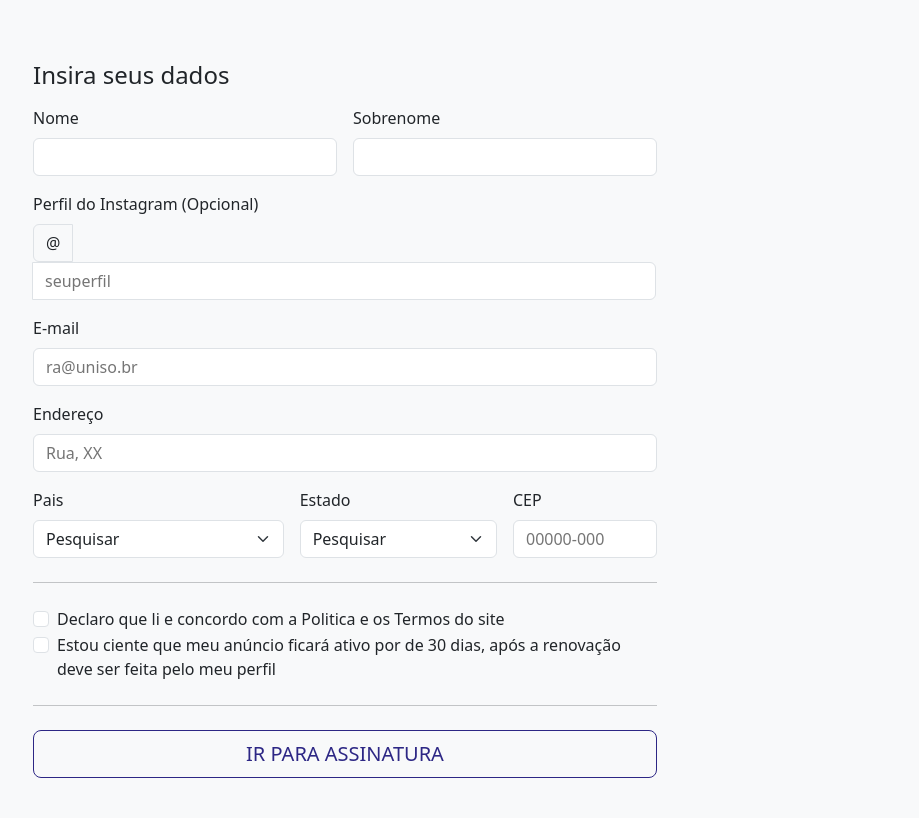
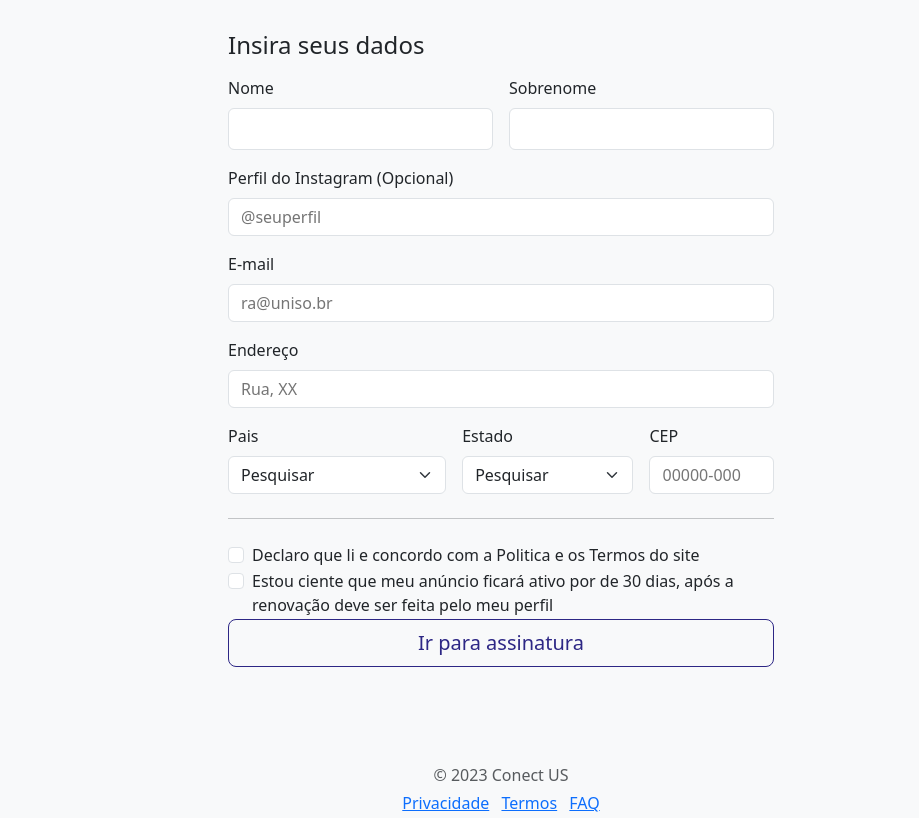
Before and after one commit to marilialloureiro/P.Integrador, a plain HTML site: page telaCadastro/telaCadastroFINAL.html in a window 1280 px wide. Shown: the part 467-1285 px from the top of the page, without its empty margins (139-1058 px from the left). Drawn offline with nearby package versions, Linux system fonts and the light colour scheme; a script that the page names is missing.

Commit message:
Centralizando itens da tela

```diff
--- a/telaCadastro/telaCadastroFINAL.html
+++ b/telaCadastro/telaCadastroFINAL.html
@@ -7,7 +7,7 @@
     <meta name="description" content="">
     <meta name="author" content="Mark Otto, Jacob Thornton, and Bootstrap contributors">
     <meta name="generator" content="Hugo 0.111.3">
-    <title>Connect Us</title>
+    <title>Conect Us</title>
     <link rel="stylesheet" href="https://cdnjs.cloudflare.com/ajax/libs/font-awesome/5.15.3/css/all.min.css" integrity="sha512-2q7XgKo2SZ95HjaDlSv+L7Vu1MQwNlV8W4+4lDGCU5/F5z5+9r5JrP5ZMwIfQfIef3n1KNUvC8Bm+Ib/9U6OKQ==" crossorigin="anonymous" referrerpolicy="no-referrer" />
 
     <link href="https://cdn.jsdelivr.net/npm/bootstrap@5.3.0-alpha3/dist/css/bootstrap.min.css" rel="stylesheet" integrity="sha384-KK94CHFLLe+nY2dmCWGMq91rCGa5gtU4mk92HdvYe+M/SXH301p5ILy+dN9+nJOZ" crossorigin="anonymous">
@@ -234,7 +234,7 @@
   <nav class="navbar navbar-expand-md fixed-top">
     <div class="container-fluid align-items-center">
       <a class="navbar-brand" href="#">
-        <img class="d-block mb-6" src="logoBranco.png" alt="" width="80" height="80">
+        <img class="d-block mb-6" src="logoBranco.png" alt="" width="100" height="50">
       </a>
     <div class="dropdown">
         <button class="btn btn-secondary dropdown-toggle" type="button" id="dropdownMenuButton" data-toggle="dropdown" aria-haspopup="true" aria-expanded="false">
@@ -297,18 +297,18 @@
 <div class="container">
   <main>
     <div class="py-5 text-center">
-      <img class="d-block mx-auto mb-4" src="logo.png" alt="" width="150 " height="150">
+      <img class="d-block mx-auto mb-4" src="logo.png" alt="" width="150" height="150">
       <h2>Faça seu cadastro!</h2>
       <p class="lead">Adquira já seu acesso para venda em nossa plataforma, por apenas R$5,00 ao mês</p>
     </div>
 
-      <div class="col-md-7 col-lg-8">
+    <div class="col-md-7 mx-auto">
       <h4 class="mb-3">Insira seus dados</h4>
       <form class="needs-validation" novalidate>
         <div class="row g-3">
           <div class="col-sm-6">
             <label for="firstName" class="form-label">Nome</label>
-              <input type="text" class="form-control-2" id="firstName" placeholder="" value="" required>
+            <input type="text" class="form-control-lg form-control-2" id="firstName" placeholder="" value="" required>
             <div class="invalid-feedback">
               Valid first name is required.
             </div>
@@ -316,7 +316,7 @@
 
           <div class="col-sm-6">
             <label for="lastName" class="form-label">Sobrenome</label>
-              <input type="text" class="form-control-2" id="lastName" placeholder="" value="" required>
+            <input type="text" class="form-control-lg form-control-2" id="lastName" placeholder="" value="" required>
             <div class="invalid-feedback">
               Valid last name is required.
             </div>
@@ -325,15 +325,15 @@
             <div class="col-12">
               <label for="username" class="form-label">Perfil do Instagram (Opcional)</label>
               <div class="input-group has-validation">
-                <span class="input-group-text">@</span>
-                <input type="text" class="form-control-2" id="username" placeholder="seuperfil" required>
+                <input type="text" class="form-control-2" id="username" placeholder="@seuperfil"  required>
+
                 <div class="invalid-feedback">
                   Your username is required.
                 </div>
               </div>
             </div>
 
-            <div class="col-12">
+            <div class="col-14">
               <label for="email" class="form-label">E-mail <span class="text-body-secondary"></span></label>
               <input type="email" class="form-control-2" id="email" placeholder="ra@uniso.br">
               <div class="invalid-feedback">
@@ -398,63 +398,8 @@
             <label class="form-check-label" for="save-info">Estou ciente que meu anúncio ficará ativo por de 30 dias, após a renovação deve ser feita pelo meu perfil</label>
           </div>
 
-          <hr class="my-4">
 
-          <!--<h4 class="mb-3">Assinatura</h4>
-
-          <div class="my-3">
-            <div class="form-check">
-              <input id="credit" name="paymentMethod" type="radio" class="form-check-input" checked required>
-              <label class="form-check-label" for="credit">Cartão de crédito</label>
-            </div>
-            <div class="form-check">
-              <input id="debit" name="paymentMethod" type="radio" class="form-check-input" required>
-              <label class="form-check-label" for="debit">PIX</label>
-            </div>
-
-            <div class="form-check">
-              <input id="paypal" name="paymentMethod" type="radio" class="form-check-input" required>
-              <label class="form-check-label" for="paypal">PayPal</label>
-            </div>
-          </div>
-
-          <div class="row gy-3">
-            <div class="col-md-6">
-              <label for="cc-name" class="form-label">Nome do cartão</label>
-              <input type="text" class="form-control" id="cc-name" placeholder="" required>
-              <small class="text-body-secondary">Escrever conforme consta no cartão</small>
-              <div class="invalid-feedback">
-                Name on card is required
-              </div>
-            </div>
-
-            <div class="col-md-6">
-              <label for="cc-number" class="form-label">Número do cartão</label>
-              <input type="text" class="form-control" id="cc-number" placeholder="" required>
-              <div class="invalid-feedback">
-                Credit card number is required
-              </div>
-            </div>
-
-            <div class="col-md-3">
-              <label for="cc-expiration" class="form-label">Data de validade</label>
-              <input type="text" class="form-control" id="cc-expiration" placeholder="" required>
-              <div class="invalid-feedback">
-                Expiration date required
-              </div>
-            </div>
-
-            <div class="col-md-3">
-              <label for="cc-cvv" class="form-label">CVV</label>
-              <input type="text" class="form-control" id="cc-cvv" placeholder="" required>
-              <div class="invalid-feedback">
-                Security code required
-              </div>
-            </div>
-          </div>-->
-
-          <!--<hr class="my-4">-->
-          <a class="assinar" href="Tela Assinatura/Index (1).html"><button class="w-100 btn btn-lg btn-outline-primary" type="submit">IR PARA ASSINATURA</button></a></button>
+          <a class="assinar" href="Tela Assinatura/Index (1).html"><button class="w-100 btn btn-lg btn-outline-primary" type="submit">Ir para assinatura</button></a></button>
         </form>
       </div>
     </div>
```
Also changed, not shown: telaCadastro/logoBranco.png. Lines whose indentation alone changed are shown as unchanged.
